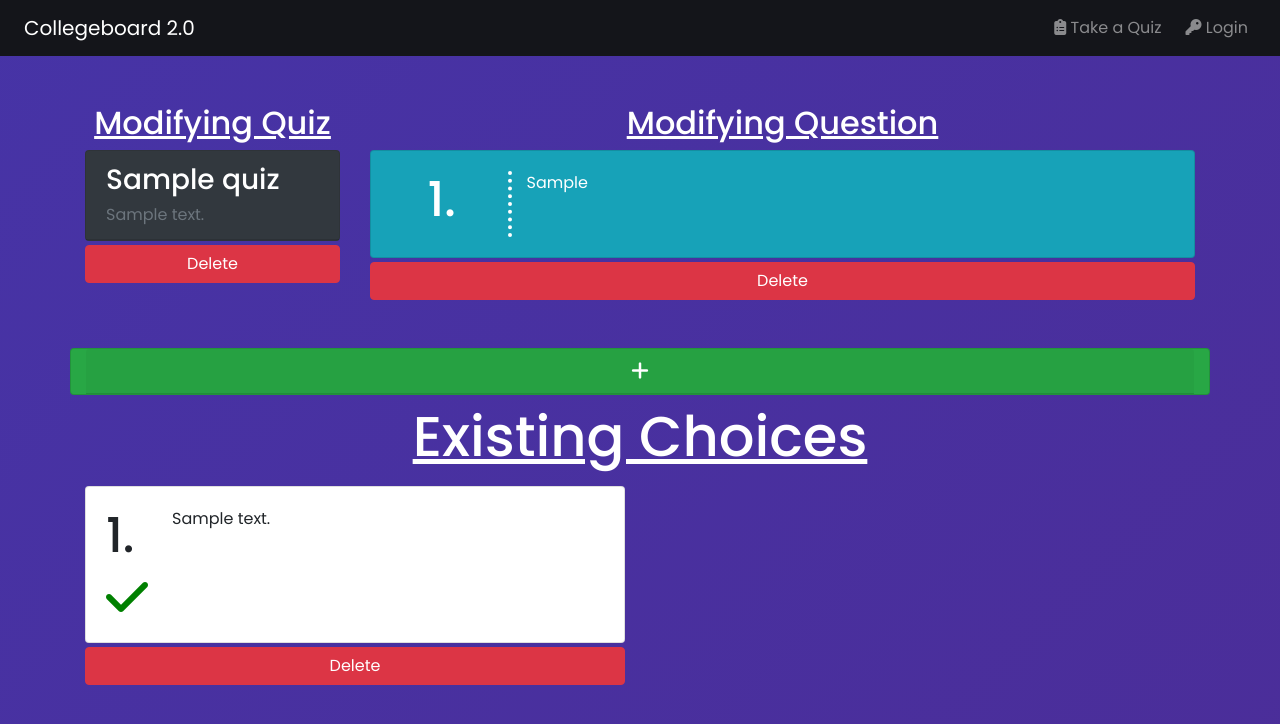
After one commit to Kanishk-K/FinalAPCS, a Django app: page /modify/1/1/ in a window 1280 px wide. The commit adds this page. Shown: the top 724 px of the page. Run offline with Django 3.2, Linux system fonts and the light colour scheme; tables that the repository leaves empty hold one stand-in row (values such as "Sample post"); some libraries are stand-ins or nearby versions.

Commit message:
Finished Quiz creation tools.

```diff
--- a/FinalAPCS/settings.py
+++ b/FinalAPCS/settings.py
@@ -46,6 +46,8 @@ INSTALLED_APPS = [
 
     'Administration',
     'Quizzer',
+
+    'django_cleanup.apps.CleanupConfig',
 ]
 
 MIDDLEWARE = [
@@ -130,6 +132,8 @@ STATICFILES_DIRS = [
     os.path.join(BASE_DIR, "STATIC")
 ]
 STATIC_URL = '/STATIC/'
+
+MEDIA_ROOT = os.path.join(BASE_DIR, 'MEDIA')
 MEDIA_URL = '/MEDIA/'
 
 LOGIN_REDIRECT_URL = 'Quizzer:index'
--- a/FinalAPCS/urls.py
+++ b/FinalAPCS/urls.py
@@ -16,9 +16,11 @@ Including another URLconf
 from django.contrib import admin
 from django.urls import path
 from django.urls.conf import include
+from django.conf.urls.static import static
+from django.conf import settings
 
 urlpatterns = [
     path('admin/', admin.site.urls),
     path('',include('Quizzer.urls'),name="Quizzer"),
     path('Administration/',include('Administration.urls'),name="Administration")
-]
+] + static(settings.MEDIA_URL, document_root = settings.MEDIA_ROOT)
--- /dev/null
+++ b/Quizzer/forms.py
@@ -0,0 +1,36 @@
+from django.db.models.base import Model
+from django.forms import ModelForm, fields
+from .models import Quiz, Question, Choice
+
+class QuizForm(ModelForm):
+    def __init__(self, *args, **kwargs):
+        super().__init__(*args, **kwargs)
+        for field in self.fields:
+            self.fields[field].widget.attrs.update({
+                'class': "form-control",
+            })
+    class Meta:
+        model = Quiz
+        fields = ['Subject','Description','Image']
+
+class QuestionForm(ModelForm):
+    def __init__(self, *args, **kwargs):
+        super().__init__(*args, **kwargs)
+        for field in self.fields:
+            self.fields[field].widget.attrs.update({
+                'class': "form-control",
+            })
+    class Meta:
+        model = Question
+        fields = ['QuestionNumber',"Prompt","Explanation"]
+
+class ChoiceForm(ModelForm):
+    def __init__(self, *args, **kwargs):
+        super().__init__(*args, **kwargs)
+        for field in self.fields:
+            self.fields[field].widget.attrs.update({
+                'class': "form-control",
+            })
+    class Meta:
+        model = Choice
+        fields = ['ChoiceNumber',"Text","is_correct"]
--- a/Quizzer/urls.py
+++ b/Quizzer/urls.py
@@ -7,5 +7,11 @@ urlpatterns = [
     path('', views.index, name='index'),
     path('quiz/', views.indexQuiz,name="indexQuiz"),
     path('quiz/<int:id>/',views.startQuiz,name="startQuiz"),
-    path('quiz/<int:id>/<int:questionNumber>/',views.quizQuestion,name="quizQuestion"),
+    path('quiz/<int:id>/<int:questionId>/',views.quizQuestion,name="quizQuestion"),
+    path('modify/', views.modifyIndex, name="modifyIndex"),
+    path('modify/<int:id>/', views.modifyQuiz ,name="modifyQuiz"),
+    path('modify/<int:id>/<int:questionId>/',views.modifyQuestion,name="modifyQuestion"),
+    path('delete/<int:id>/', views.deleteQuiz ,name="deleteQuiz"),
+    path('delete/<int:id>/<int:questionId>/',views.deleteQuestion,name="deleteQuestion"),
+    path('delete/<int:id>/<int:questionId>/<int:choiceId>/',views.deleteChoice,name="deleteChoice"),
 ]
--- a/Quizzer/views.py
+++ b/Quizzer/views.py
@@ -1,6 +1,8 @@
-from django.shortcuts import render
+from django.shortcuts import redirect, render
 from django.http import HttpResponse
 from .models import Quiz, Question, Choice
+from .forms import QuizForm, QuestionForm, ChoiceForm
+from django.contrib import messages
 
 # Create your views here.
 def index(request):
@@ -12,5 +14,99 @@ def indexQuiz(request):
     return render(request,'Quizzer/indexQuiz.html',context=context)
 def startQuiz(request,id):
     return HttpResponse("Hey")
-def quizQuestion(request,id,questionNumber):
+def quizQuestion(request,id,questionId):
     return HttpResponse("Hey")
+
+def modifyIndex(request):
+    if request.method == "POST":
+        form = QuizForm(request.POST,request.FILES)
+        if form.is_valid():
+            quiz = form.save(commit=False)
+            quiz.last_modified = request.user
+            quiz.save()
+            return redirect(f"Quizzer:modifyQuiz",id=quiz.id)
+        else:
+            context = {
+                "Quizzes":Quiz.objects.all(),
+                "form": form
+            }
+            messages.warning(request, 'Form contents were not valid to be entered into the database.')
+            return render(request,'Quizzer/modifyIndex.html',context=context)
+    else:
+        context = {
+            "Quizzes":Quiz.objects.all(),
+            "form":QuizForm()
+        }
+        return render(request,'Quizzer/modifyIndex.html',context=context)
+
+def modifyQuiz(request,id):
+    if request.method == "POST":
+        form = QuestionForm(request.POST)
+        if form.is_valid():
+            question = form.save(commit=False)
+            question.LinkedQuiz = Quiz.objects.get(id=id)
+            question.save()
+            return redirect(f"Quizzer:modifyQuestion",id=id,questionId=question.id)
+        else:
+            context = {
+                "Quiz" : Quiz.objects.get(id=id),
+                "Questions" : Quiz.objects.get(id=id).question_set.all(),
+                "form":form
+                }
+            messages.warning(request, 'Form contents were not valid to be entered into the database.')
+            return render(request,'Quizzer/modifyQuiz.html',context=context)
+    else:
+        context = {
+            "Quiz" : Quiz.objects.get(id=id),
+            "Questions" : Quiz.objects.get(id=id).question_set.all(),
+            "form" : QuestionForm()
+        }
+        return render(request,'Quizzer/modifyQuiz.html',context=context)
+
+def modifyQuestion(request, id, questionId):
+    if request.method == "POST":
+        form = ChoiceForm(request.POST)
+        if form.is_valid():
+            choice = form.save(commit=False)
+            choice.LinkedQuestion = Question.objects.get(id=questionId)
+            choice.save()
+            context = {
+                "Quiz" : Quiz.objects.get(id=id),
+                "Question" : Question.objects.get(id=questionId),
+                "Choices" : Question.objects.get(id=questionId).choice_set.all(),
+                "form":ChoiceForm()
+            }
+            return render(request,"Quizzer/modifyQuestion.html",context=context)
+        else:
+            context = {
+                "Quiz" : Quiz.objects.get(id=id),
+                "Questions" : Question.objects.get(id=questionId),
+                "Choices" : Question.objects.get(id=questionId).choice_set.all(),
+                "form":form
+            }
+            messages.warning(request, 'Form contents were not valid to be entered into the database.')
+            return render(request,"Quizzer/modifyQuestion.html",context=context)
+    else:
+        context = {
+            "Quiz" : Quiz.objects.get(id=id),
+            "Question" : Question.objects.get(id=questionId),
+            "Choices" : Question.objects.get(id=questionId).choice_set.all(),
+            "form":ChoiceForm()
+        }
+        return render(request,'Quizzer/modifyQuestion.html',context=context)
+
+def deleteQuiz(request, id):
+    QuizObject = Quiz.objects.get(id=id)
+    QuizObject.delete()
+    return redirect("Quizzer:modifyIndex")
+
+
+def deleteQuestion(request, id, questionId):
+    QuestionObject = Question.objects.get(id=questionId)
+    QuestionObject.delete()
+    return redirect("Quizzer:modifyQuiz",id=id)
+
+def deleteChoice(request, id, questionId, choiceId):
+    ChoiceObject = Choice.objects.get(id=choiceId)
+    ChoiceObject.delete()
+    return redirect("Quizzer:modifyQuestion",id=id,questionId=questionId)
--- /dev/null
+++ b/STATIC/Quizzes/QuizModifyCard.css
@@ -0,0 +1,25 @@
+.card a{
+    text-decoration: none;
+}
+.underline{
+    position: relative;
+}
+
+.underline::before{
+    content: '';
+    position: absolute;
+    bottom: 0;
+    right: 0;
+    width: 0;
+    height: 2px;
+    background-color: #0076bd;
+    transition: width 0.6s cubic-bezier(0.25, 1, 0.5, 1);
+}
+
+@media (hover: hover) and (pointer: fine) {
+    .underline:hover::before{
+      left: 0;
+      right: auto;
+      width: 100%;
+    }
+}
--- /dev/null
+++ b/TEMPLATES/Quizzer/modifyQuestion.html
@@ -0,0 +1,142 @@
+{% extends "base.html" %}
+{% load static %}
+{% block CSS%}
+<link rel="stylesheet" href="{% static 'Quizzes/QuizModifyCard.css'%}">
+{% endblock %}
+{% block body%}
+<div class="container mt-5">
+    <div class="row d-flex">
+        <div class="col-12 col-md-4 col-xl-3">
+            <h4 class="text-white text-center" style="font-size: 4vmin; text-decoration:underline;">Modifying Quiz</h4>
+            <div class="card bg-dark">
+                <div class="card-header pmd-title-separator">
+                    <h3 class="card-title"><a href="{% url 'Quizzer:modifyQuiz' Quiz.id %}" class="underline text-white">{{Quiz.Subject}}</a></h3>
+                    <p class="card-subtitle text-secondary">{{Quiz.Description|truncatechars:40}}</p>
+                </div>
+            </div>
+            <button type="button" class="btn btn-danger btn-block mt-1" data-toggle="modal" data-target="#deleteQuiz">Delete</button>
+        </div>
+        <div class="col-12 col-md-8 col-xl-9 align-self-center mt-3 mt-sm-0">
+            <h4 class="text-white text-center" style="font-size: 4vmin; text-decoration:underline;">Modifying Question</h4>
+            <a href="{% url 'Quizzer:modifyQuestion' Quiz.id Question.id %}" style="text-decoration: none;">
+                <div class="card bg-info">
+                    <div class="card-body">
+                        <div class="row text-white d-flex">
+                            <div class="col-2 col-md-3 col-lg-2 align-self-center" style="border-right: 4px dotted white;">
+                                <h3 class="text-center" style="font-size: 6vmin;">{{Question.QuestionNumber}}.</h3>
+                            </div>
+                            <div class="col-auto">
+                                <p>
+                                    {{Question.Prompt|truncatechars:50}}
+                                </p>
+                            </div>
+                        </div>
+                    </div>
+                </div>
+            </a>
+            <button type="button" class="btn btn-danger btn-block mt-1" data-toggle="modal" data-target="#deleteQuestion">Delete</button>
+        </div>
+    </div>
+</div>
+<div class="container">
+    <div class="row d-flex justify-content-center">
+        <div class="col-10 col-md-12 card mt-5 bg-success">
+            <h5 class="card-header">
+                <a class="d-flex justify-content-center collapsed" data-toggle="collapse" href="#New_Choice" aria-expanded="false" aria-controls="collapse-collapsed" id="heading-collapsed">
+                    <i class="text-white fas fa-plus"></i>
+                </a>
+            </h5>
+            <div id="New_Choice" class="collapse" aria-labelledby="heading-collapsed">
+                <div class="card-body">
+                    <form class="form-signin" method="POST" action="">
+                        {% csrf_token %}
+                        <div class="form-label-group">
+                            {{form.ChoiceNumber}}
+                            <p class="text-white text-center text-md-left" for="inputUserame">Choice Number</p>
+                            {{ form.ChoiceNumber.errors }}
+                        </div>
+
+                        <div class="form-label-group">
+                            {{form.Text}}
+                            <p class="text-white text-center text-md-left" for="inputEmail">Text</p>
+                            {{ form.Text.errors }}
+                        </div>
+
+                        <div class="form-label-group">
+                            {{form.is_correct}}
+                            <p class="text-white text-center text-md-left" for="inputEmail">Is Correct</p>
+                            {{ form.is_correct.errors }}
+                        </div>
+                        <button class="btn btn-lg btn-primary btn-block text-uppercase" type="submit">Create Choice</button>
+                    </form>
+                </div>
+            </div>
+        </div>
+    </div>
+</div>
+<div class="container mt-2">
+    <div class="row d-flex justify-content-center text-white">
+        <h3 style="text-decoration: underline;font-size: 7vmin;">Existing Choices</h3>
+    </div>
+</div>
+<div class="container my-2">
+    <div class="row">
+        {% for Choice in Choices%}
+        <div class="col-xl-6 col-md-12 mb-3 mt-lg-0">
+            <div class="card">
+              <div class="card-content">
+                <div class="card-body cleartfix">
+                  <div class="media align-items-stretch">
+                    <div class="align-self-center mr-4">
+                        <h3 style="font-size: 6vmin;">{{Choice.ChoiceNumber}}.</h3>
+                        {% if Choice.is_correct %}
+                        <i class="fas fa-check fa-3x" style="color: green;"></i>
+                        {% else %}
+                        <i class="fas fa-times fa-3x" style="color: red;"></i>
+                        {% endif %}
+                    </div>
+                    <div class="media-body">
+                      <span>{{Choice.Text}}</span>
+                    </div>
+                  </div>
+                </div>
+              </div>
+            </div>
+            <a class="btn btn-danger text-white btn-block mt-1" href="{% url 'Quizzer:deleteChoice' Quiz.id Question.id Choice.id%}">Delete</a>
+          </div>
+        {% endfor %}
+    </div>
+</div>
+<div class="modal fade" id="deleteQuiz" tabindex="-1" role="dialog" aria-labelledby="exampleModalCenterTitle" aria-hidden="true">
+    <div class="modal-dialog modal-dialog-centered" role="document">
+      <div class="modal-content">
+        <div class="modal-header d-flex justify-content-center">
+          <h5 class="modal-title" id="exampleModalLongTitle">Delete {{Quiz.Subject}}?</h5>
+        </div>
+        <div class="modal-body">
+            By clicking the confirm delete button below you will delete {{Quiz.Subject}}, all questions associated with {{Quiz.Subject}}, and all choices associated with {{Quiz.Subject}}. This decision is <strong>PERMANENT</strong> and cannot be undone.
+        </div>
+        <div class="modal-footer d-flex justify-content-center">
+          <button type="button" class="btn btn-secondary" data-dismiss="modal">Close</button>
+          <a href="{% url 'Quizzer:deleteQuiz' Quiz.id %}" class="btn btn-danger">Confirm Deletion</a>
+        </div>
+      </div>
+    </div>
+  </div>
+  <div class="modal fade" id="deleteQuestion" tabindex="-1" role="dialog" aria-labelledby="exampleModalCenterTitle" aria-hidden="true">
+    <div class="modal-dialog modal-dialog-centered" role="document">
+      <div class="modal-content">
+        <div class="modal-header d-flex justify-content-center">
+          <h5 class="modal-title" id="exampleModalLongTitle">Delete Question #{{Question.QuestionNumber}}?</h5>
+        </div>
+        <div class="modal-body">
+            By clicking the confirm delete button below you will delete Question #{{Question.QuestionNumber}} and all choices associated with Question #{{Question.QuestionNumber}}. This decision is <strong>PERMANENT</strong> and cannot be undone.
+        </div>
+        <div class="modal-footer d-flex justify-content-center">
+          <button type="button" class="btn btn-secondary" data-dismiss="modal">Close</button>
+          <a href="{% url 'Quizzer:deleteQuestion' Quiz.id Question.id %}" class="btn btn-danger">Confirm Deletion</a>
+        </div>
+      </div>
+    </div>
+  </div>
+{% endblock %}
--- a/TEMPLATES/base.html
+++ b/TEMPLATES/base.html
@@ -32,7 +32,7 @@
                 </li>
                 {% if request.user.is_staff %}
                 <li class="nav-item ml-lg-2">
-                  <a class="nav-link effect-shine" href="#"><i class="fas fa-cloud-upload-alt"></i> Create Quiz</a>
+                  <a class="nav-link effect-shine" href="{% url 'Quizzer:modifyIndex' %}"><i class="fas fa-cloud-upload-alt"></i> Modify Quiz</a>
                 </li>
                 {% endif %}
                 {% if request.user.is_superuser %}
@@ -42,7 +42,7 @@
                 {% endif %}
                 {% if request.user.is_authenticated %}
                 <li class="nav-item ml-lg-2">
-                  <a class="nav-link effect-shine" href="{% url 'Administration:logout' %}"><i class="fas fa-sign-out-alt"></i> Logout ({{request.user.username}})</a>
+                  <a class="nav-link effect-shine" href="{% url 'Administration:logout' %}"><i class="fas fa-sign-out-alt"></i> Logout</a>
                 </li>
                 {% else %}
                 <li class="nav-item ml-lg-2">
--- a/TEMPLATES/index.html
+++ b/TEMPLATES/index.html
@@ -1,4 +1,6 @@
 {% extends "base.html" %}
 {% load static %}
+{% block CSS%}
+{% endblock %}
 {% block body%}
 {% endblock %}
--- a/requirements.txt
+++ b/requirements.txt
@@ -1 +1,2 @@
 django
+django-cleanup
```
Also changed, not shown: Quizzer/models.py (+19 -1 lines), TEMPLATES/Quizzer/indexQuiz.html (+15 -8 lines), TEMPLATES/Quizzer/modifyIndex.html (added, +62 -0 lines), TEMPLATES/Quizzer/modifyQuiz.html (added, +102 -0 lines), Quizzer/migrations/0002_auto_20210524_2150.py (added), Quizzer/migrations/0003_quiz_last_modified.py (added), Quizzer/migrations/0004_auto_20210524_2323.py (added), Quizzer/migrations/0005_choice_choicenumber.py (added), 1 other file.
